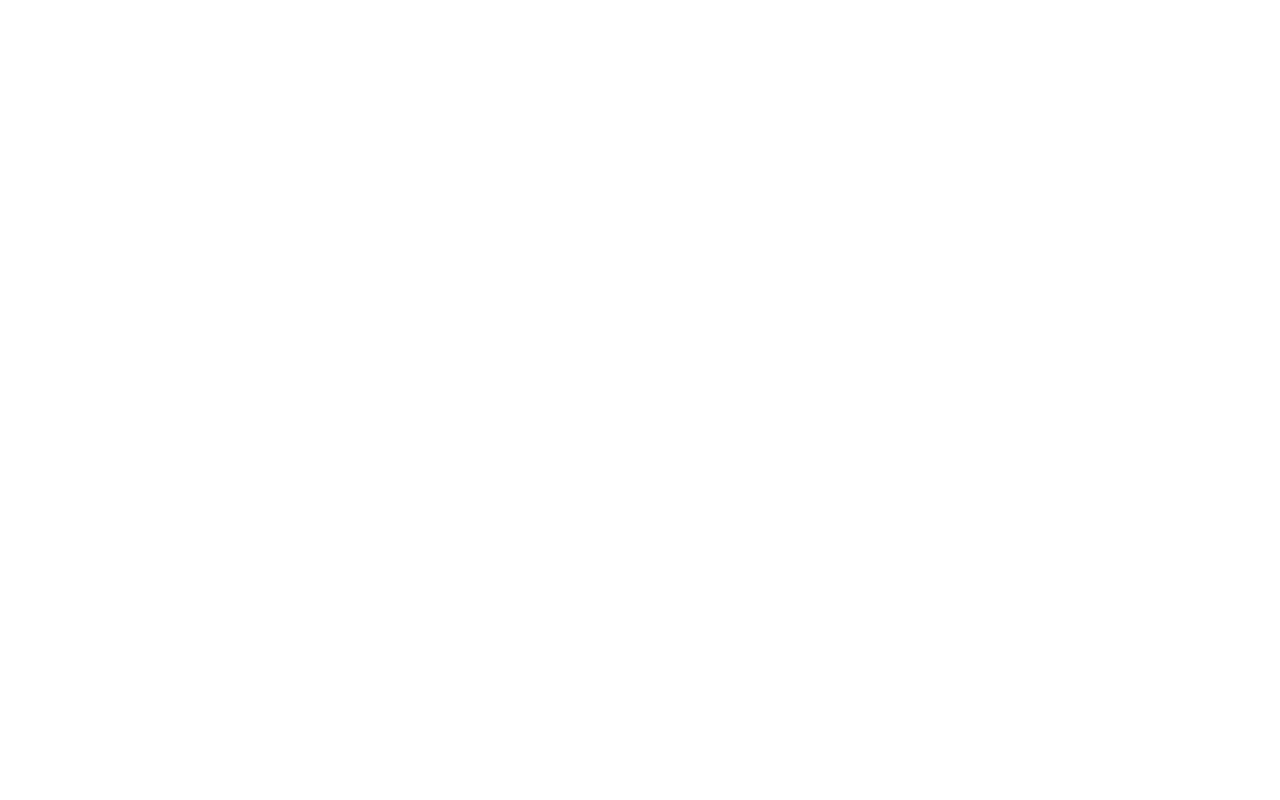
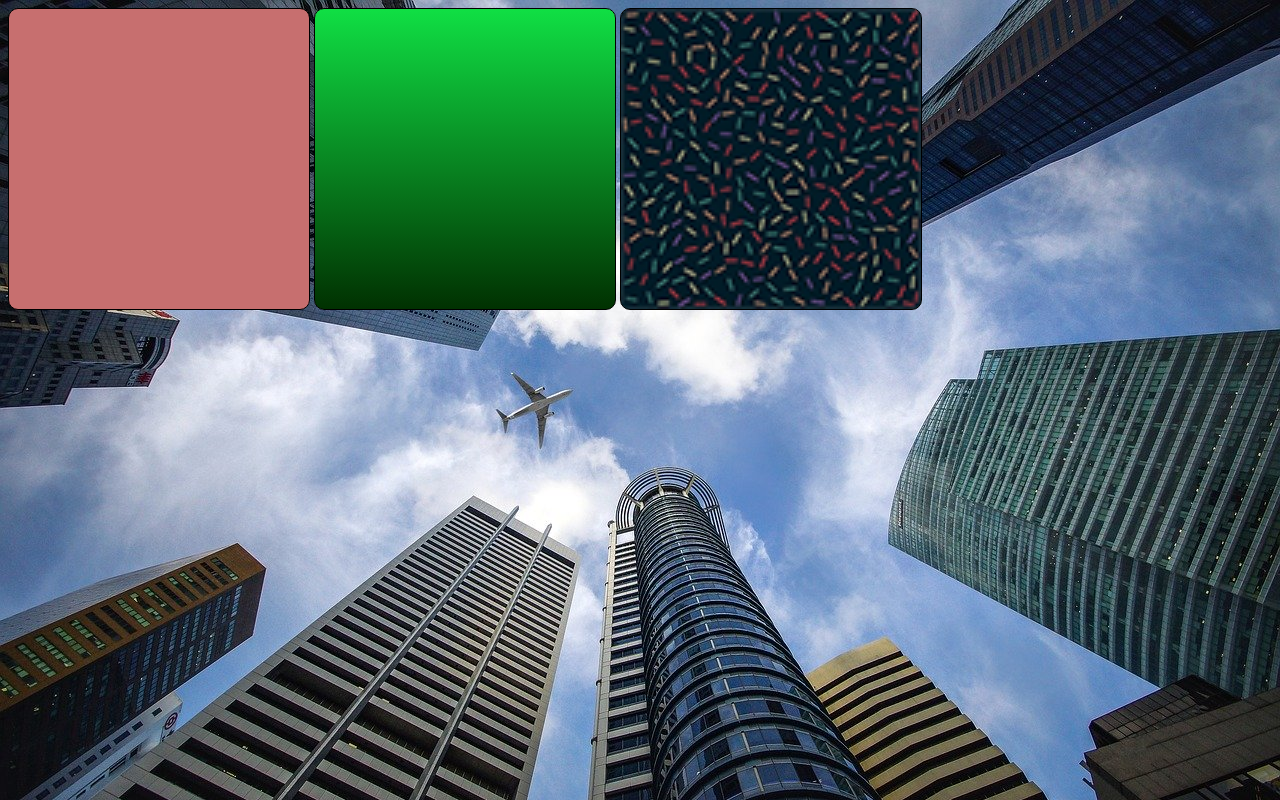
Before and after one commit to Queirozga/html-css, a plain HTML site: page exercicios-03/ex001/index.html in a window 1280 px wide. Drawn offline with Linux system fonts and the light colour scheme.

Commit message:
criei alguns exercícios

```diff
--- /dev/null
+++ b/exercicios-03/ex001/imagens/style2.css
@@ -0,0 +1,9 @@
+@charset "UTF-8";
+
+body{
+    height: 99vh;
+    background-image: url('pattern002.png');
+    background-size: 100px 100px;
+    background-repeat: no-repeat;
+    background-position: right top;
+}
--- a/exercicios-03/ex001/index.html
+++ b/exercicios-03/ex001/index.html
@@ -3,9 +3,18 @@
 <head>
     <meta charset="UTF-8">
     <meta name="viewport" content="width=device-width, initial-scale=1.0">
+    <link rel="stylesheet" href="style.css">
     <title>Imagem de fundo</title>
 </head>
 <body>
+    <div class="quadrado" id="q1">
 
+    </div>
+    <div class="quadrado" id="q2">
+
+    </div>
+    <div class="quadrado" id="q3">
+
+    </div>
 </body>
 </html>
--- a/exercicios-03/ex001/style.css
+++ b/exercicios-03/ex001/style.css
@@ -1 +1,24 @@
 @charset "UTF-8";
+
+body{
+    background-image: url('imagens/wallpaper002.jpg');
+}
+.quadrado{
+    border: 1px solid black;
+    display: inline-block;
+    background-color: aliceblue;
+    width: 300px;
+    height: 300px;
+    border-radius: 10px
+}
+
+#q1{
+    background-color: rgb(199, 111, 111);
+}
+#q2{
+    background-image: linear-gradient(to bottom, rgb(16, 223, 68), rgb(1, 49, 1));
+}
+#q3{
+    background-image: url('imagens/pattern001.png');
+    background-size: cover;
+}
```
Also changed, not shown: exercicios-03/ex001/imagens/fundos.html (added, +12 -0 lines).
